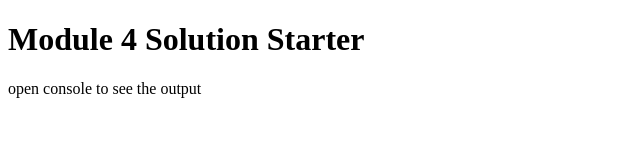
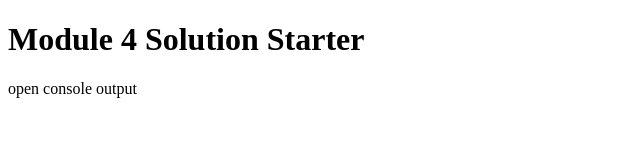
Before and after one commit to vanshj22/learning-Javascript, a plain HTML site: page module_4/index.html in a window 1280 px wide. Shown: the full height of the page, 0-640 px from the left. Drawn offline with Linux system fonts and the light colour scheme.

Commit message:
Update console output message

```diff
--- a/module_4/index.html
+++ b/module_4/index.html
@@ -9,6 +9,6 @@
 </head>
 <body>
   <h1>Module 4 Solution Starter</h1>
-  <p>open console to see the output</p>
+  <p>open console output</p>
 </body>
 </html>
```
